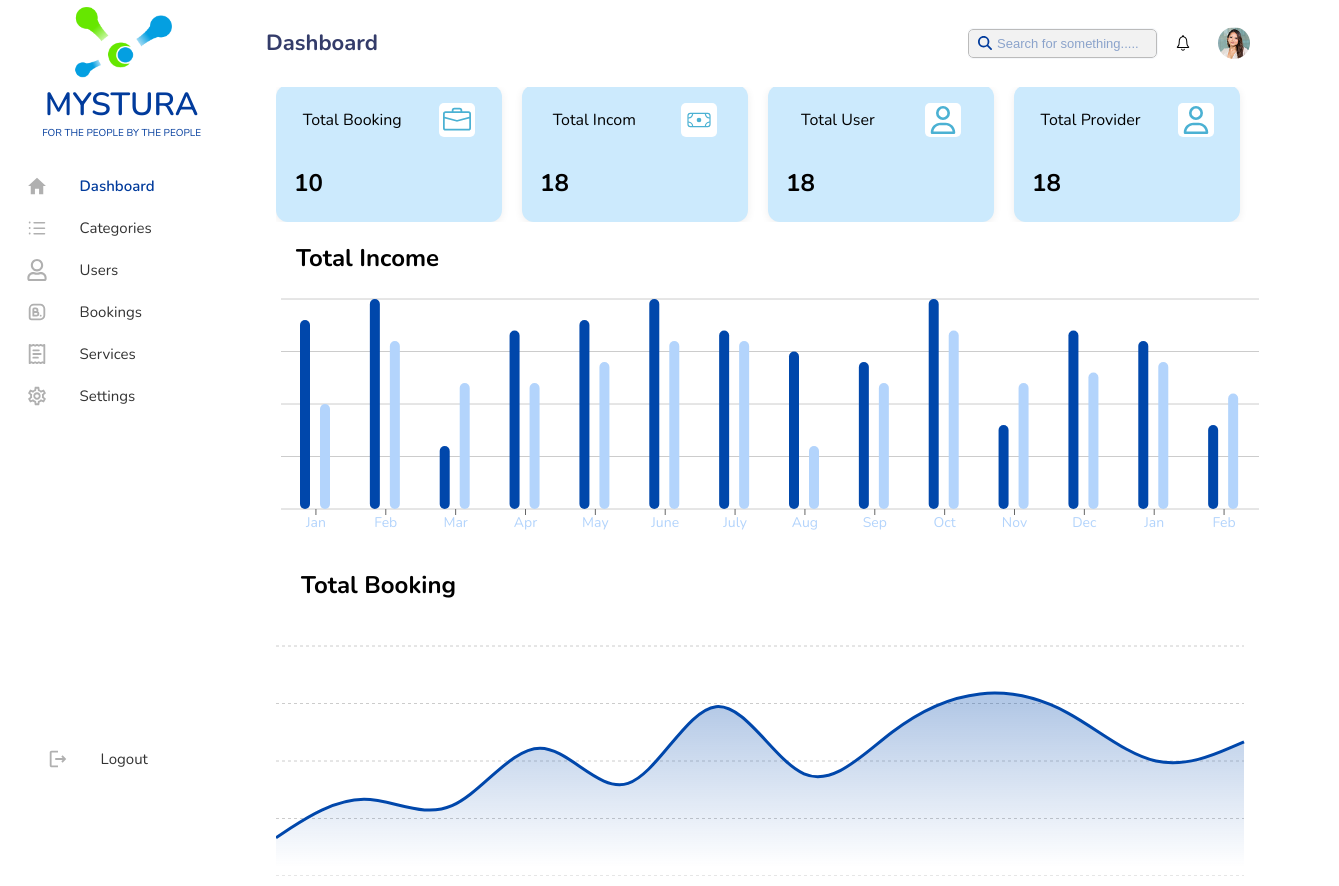
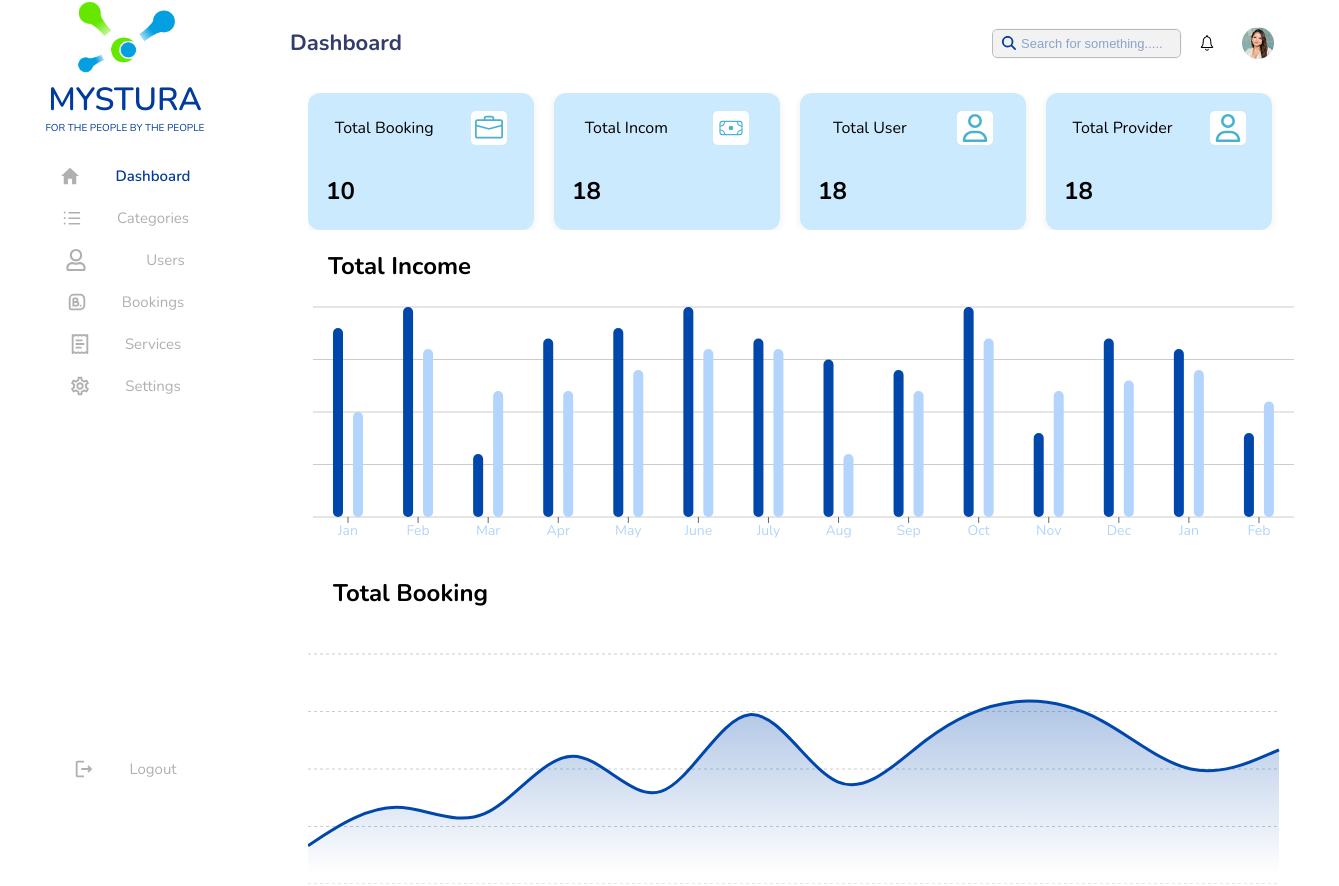
Before and after one commit to Tahanaz0/Mystura, a React (Vite) app: page /dashboard in a window 1280 px wide. Shown: the top 886 px of the page, 1339 px wide, since content can reach past the window. Built offline with nearby package versions, Linux system fonts and the light colour scheme.

Commit message:
'fixing_header_and_sidbar'

```diff
--- a/src/component/Header/SideBarMenu.jsx
+++ b/src/component/Header/SideBarMenu.jsx
@@ -55,7 +55,7 @@ const SmallBoxMenu = () => {
               <li>
                 <NavLink to="/user" className={({ isActive }) => isActive ? "side-bar-list-item active" : "side-bar-list-item"}>
                   <span className="side-bar-icon-col"><FaRegUser className="side-bar-list-icon" /></span>
-            <span className="side-bar-text-col">Users</span>
+                  <span className="side-bar-text-col2">Users</span>
                 </NavLink>
               </li>
               <li>
@@ -76,13 +76,19 @@ const SmallBoxMenu = () => {
                   <span className="side-bar-text-col">Settings</span>
                 </NavLink>
               </li>
-        <li>
+              {/* <li>
           <NavLink to="/logout" className={({ isActive }) => isActive ? "side-bar-logout-item active" : "side-bar-logout-item"}>
             <span className="side-bar-icon-col"><MdOutlineLogout className="side-bar-list-icon" /></span>
             <span className="side-bar-text-col">Logout</span>
           </NavLink>
-        </li>
+        </li> */}
             </ul>
+            <div className="side-bar-logout2">
+              <NavLink to="/logout" className={({ isActive }) => isActive ? "side-bar-logout-item2 active" : "side-bar-logout-item2"}>
+                <span className="side-bar-icon-col1"><MdOutlineLogout className="side-bar-list-icon1" /></span>
+                <span className="side-bar-text-col1">Logout</span>
+              </NavLink>
+            </div>
           </div>
         </div>
       )}
--- a/src/component/Header/header.css
+++ b/src/component/Header/header.css
@@ -1,15 +1,8 @@
-
-body {
-  margin: 0;
-  padding: 0;
-  overflow-x: hidden; /* ✅ Prevent horizontal scroll */
-}
-
 .header-container {
   background-color: aquamarine;
   width: 80%;
   background-color: white;
-  margin-left: 290px;
+  margin-left: 280px;
   display: flex;
   /* justify-content: space-between; */
   /* align-items: center; */
@@ -110,7 +103,40 @@ body {
 .sidebar {
   display: none;
 }
-
+.side-bar-text-col2{
+  padding-left: 25px;
+}
+.side-bar-logout2 {
+  position: absolute;
+  bottom: 20px;
+  left: 0;
+  right: 0;
+  /* width: 100%; */
+  display: flex;
+  flex-direction: column;
+  /* align-items: center; */
+  /* justify-content: center; */
+  margin-left: 75px;
+  padding: 0 10px;
+}
+.side-bar-logout2:hover{
+  background: #ffeaea;
+  color: #d32f2f;
+  /* font-weight: 600; */
+}
+.side-bar-logout-item2 {
+  /* padding: 1px 20px; */
+  font-size: 15px;
+  color: #b0b0b0;
+  border-radius: 8px;
+  cursor: pointer;
+  display: flex;
+  /* align-items: center; */
+  font-weight: 400;
+  text-decoration: none;
+  /* width: 170px; */
+  gap: 10px;
+}
 .menu-box-overlay {
   position: fixed;
   top: 0;
@@ -147,21 +173,21 @@ body {
   }
 }
 
-.side-bar-list {
+/* .side-bar-list {
   list-style: none;
   padding: 0;
-  margin: 20px 0;
-}
-
+  margin: 30px 0;
+} */
+/*
 .side-bar-list-item,
 .side-bar-logout-item {
   display: flex;
   align-items: center;
-  padding: 10px;
+  padding: 15px;
   border-radius: 6px;
   text-decoration: none;
   color: #333;
-}
+} */
 
 .side-bar-list-item.active,
 .side-bar-logout-item.active {
@@ -169,10 +195,10 @@ body {
   color: #013B9C;
 }
 
-.side-bar-icon-col {
+/* .side-bar-icon-col {
   margin-right: 10px;
   font-size: 18px;
-}
+} */
 
 /* 🔹 Large Screens Sidebar visible */
 @media (min-width: 1025px) {
@@ -194,29 +220,25 @@ body {
 }
 
 @media (max-width: 1440px) {
-  .header-container {
-    margin-left: 20%;
-    width: 80%;
-    /* max-width: 1400px; */
-  }
+  /* .header-container {
+    margin-left: 23px;
+    width: 850px;
+
+  } */
 }
 
 /* 🔸 Medium + Small screen fixes */
 @media (max-width: 1024px) {
-  .header-container {
-    margin-left: 20%;
-    width: 80%;
-  }
+  /* .header-container {
+    margin-left: 23%;
+    width: 850px;
+  } */
   .menu-icon{
     display: none;
   }
 }
 
-@media (max-width: 1100px) {
-  .search-wrapper {
-    /* max-width: 140px; */
-  }
-}
+
 
 @media (max-width: 768px) {
   .custom-input {
--- a/src/component/Header2/header2.css
+++ b/src/component/Header2/header2.css
@@ -1,4 +1,4 @@
-.header-container2{
+/* .header-container2{
     background-color: aquamarine;
     width: 80%;
     margin-left: 20%;
@@ -19,4 +19,4 @@
     width: 20%;
     background-color: azure;
     height: 10px;
-}
+} */
--- a/src/component/dashboard/dashboard.css
+++ b/src/component/dashboard/dashboard.css
@@ -4,6 +4,7 @@
     padding: 20px;
     font-family: "Nunito", sans-serif;
     margin-top: 65px;
+    margin-left: 280px;
     display: flex;
     overflow-x: hidden;
     flex-direction: column;
--- a/src/component/sideBar/SideBar.jsx
+++ b/src/component/sideBar/SideBar.jsx
@@ -32,7 +32,7 @@ const Sidebar = () => {
         <li>
           <NavLink to="/user" className={({ isActive }) => isActive ? "side-bar-list-item active" : "side-bar-list-item"}>
             <span className="side-bar-icon-col"><FaRegUser className="side-bar-list-icon" /></span>
-            <span className="side-bar-text-col">Users</span>
+            <span className="side-bar-text-col2">Users</span>
           </NavLink>
         </li>
         <li>
--- a/src/component/sideBar/sideBar.css
+++ b/src/component/sideBar/sideBar.css
@@ -1,36 +1,15 @@
 .side-bar-main-container {
-  /* background-color: blue; */
-  width: 20%;
-  margin-top: 0;
+  width: 250px; /* fixed width */
+  position: fixed;
   top: 0;
   left: 0;
-  right: 0;
-  position: fixed;
-  /* padding-left: 10px; */
-  /* background-color: #013B9C; */
-  /* margin-left: 5px; */
-  font-family: "Nunito", sans-serif;
   height: 100vh;
   display: flex;
+  /* justify-content: center; */
   flex-direction: column;
-
-<<<<<<< HEAD
-   /* align-items: center; */
-
-}
-.side-bar-container{
-    display: flex;
-    flex-direction: column;
-    align-items: center;
-    justify-content: center;
-    color: #013B9C;
-    padding: 5px;
-
-    /* margin-top: 20px; */
-=======
-  align-items: center;
-
->>>>>>> bugs-recovered
+  font-family: "Nunito", sans-serif;
+  background-color: white;
+  z-index: 1000;
 }
 
 .side-bar-container {
@@ -39,9 +18,7 @@
   align-items: center;
   justify-content: center;
   color: #013B9C;
-  padding: 5px;
-
-  /* margin-top: 20px; */
+  /* padding: 15px; */
 }
 
 .side-bar-logo {
@@ -50,7 +27,6 @@
 }
 
 .side-bar-heading {
-  /* font-size: 3.5vw; */
   font-weight: 600;
   margin: 0;
 }
@@ -64,16 +40,19 @@
 .side-bar-list {
   list-style: none;
   padding: 0;
-  /* margin-top: 40px; */
-  width: 100%;
+  margin: 0;
+  /* flex-grow: 1; */
+  height: 100vw;
   display: flex;
   flex-direction: column;
+  /* justify-content: center; */
   align-items: center;
-  justify-content: center;
+  width: 100%;
+  margin-top: 20px;
 }
 
 .side-bar-list-item {
-  padding: 12px 20px;
+  padding: 10px 20px;
   font-size: 15px;
   color: #b0b0b0;
   border-radius: 8px;
@@ -83,9 +62,8 @@
   font-weight: 400;
   text-decoration: none;
   transition: background 0.2s, color 0.2s;
-  width: 15vw;
+  width: 100%;
   gap: 10px;
-  /* justify-content: center; */
 }
 
 .side-bar-list-icon {
@@ -94,15 +72,15 @@
   color: #b0b0b0;
   transition: color 0.2s;
 }
+.side-bar-text-col2{
+  padding-left: 20px;
+}
 
 .side-bar-list-item.active,
 .side-bar-list-item:hover {
-
-  /* color: #013B9C; */
   color: #013B9C;
   font-weight: 600;
 }
-
 
 .side-bar-list-item:hover .side-bar-list-icon {
   color: #013B9C;
@@ -127,16 +105,12 @@
   flex-direction: column;
   align-items: center;
   justify-content: center;
-  margin: 0;
-  padding: 0 10px;
-}
-
-.side-bar-logout .side-bar-list-item {
-  color: #b0b0b0;
+  /* margin-left: 15px; */
+  /* padding: 0 10px; */
 }
 
 .side-bar-logout-item {
-  padding: 12px 20px;
+  /* padding: 1px 20px; */
   font-size: 15px;
   color: #b0b0b0;
   border-radius: 8px;
@@ -145,13 +119,11 @@
   align-items: center;
   font-weight: 400;
   text-decoration: none;
-  width: 170px;
+  /* width: 170px; */
   gap: 10px;
-  /* Remove justify-content: center for alignment */
 }
 
 .side-bar-logout-item .side-bar-list-icon {
-  /* margin-right: 1px; */
   font-size: 22px;
   color: #b0b0b0;
   transition: color 0.2s;
@@ -159,7 +131,6 @@
 
 .side-bar-logout-item.active,
 .side-bar-logout-item:hover {
-  /* background: #e0f7fa; */
   color: #013B9C;
   font-weight: 600;
 }
@@ -192,17 +163,10 @@
   align-items: center;
 }
 
-@media screen and (max-width: 425px) {
-  .side-bar-main-container {
-    display: none;
-  }
-}
-
-
-
-@media screen and (max-width: 320px) {
-  .side-bar-main-container {
-    display: none;
+/* 🔻 Responsive breakpoints */
+@media screen and (max-width: 900px) {
+  .side-bar-pera {
+    font-size: 9px;
   }
 }
 
@@ -211,21 +175,3 @@
     display: none !important;
   }
 }
-
-@media screen and (max-width: 900px) {
-  .side-bar-pera {
-    font-size: 9px;
-  }
-}
-
-@media screen and (max-width: 840px) {
-  .side-bar-pera {
-    font-size: 9px;
-  }
-}
-
-@media (max-width:2560px) {
-  .side-bar-main-container {
-    width: 19%;
-  }
-}
--- a/src/component/sideBar2/sidebar2.css
+++ b/src/component/sideBar2/sidebar2.css
@@ -1,4 +1,4 @@
-.sideBar-main-container{
+/* .sideBar-main-container{
     background-color: blue;
     width: 20%;
     margin-top: 0;
@@ -35,7 +35,6 @@
     background-color: blueviolet;
     display: flex;
     width: 100%;
-    /* flex-direction: column; */
     justify-content: center;
     align-items: center;
     gap: 5px;
@@ -52,4 +51,4 @@
     background-color: cadetblue;
     margin: 9%;
     margin-top: 20%;
-}
+} */
```
Lines whose indentation alone changed are shown as unchanged.
